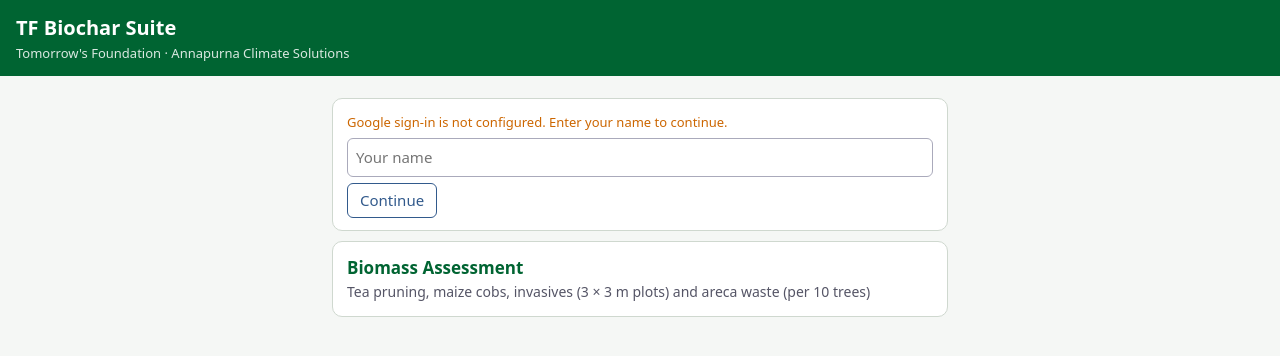
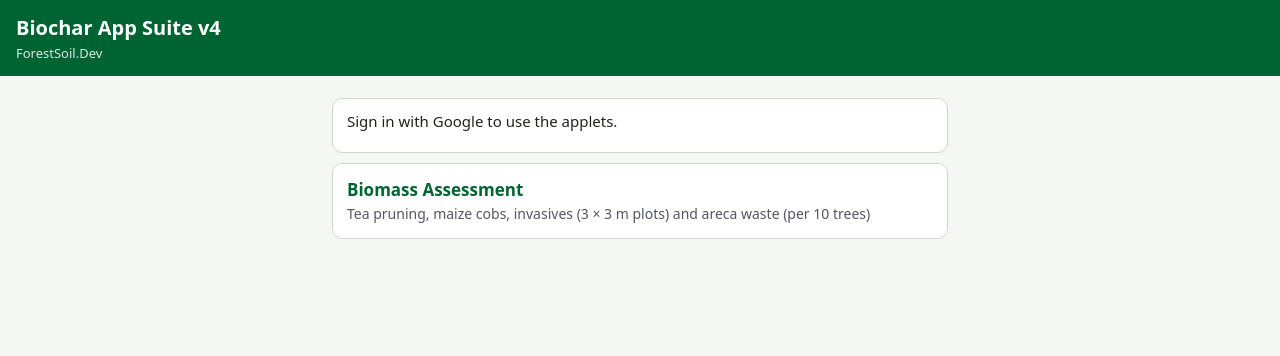
Before and after one commit to forestsoil/biocharSuite, a plain HTML site: page index.html in a window 1280 px wide. Drawn offline with Linux system fonts and the light colour scheme.

Commit message:
index v2 OAuth client update

```diff
--- a/index.html
+++ b/index.html
@@ -25,8 +25,8 @@ a.app span{font-size:14px;color:#556}
 </head>
 <body>
 <header>
-  <h1>TF Biochar Suite</h1>
-  <p>Tomorrow's Foundation · Annapurna Climate Solutions</p>
+  <h1>Biochar App Suite v4</h1>
+  <p>ForestSoil.Dev</p>
 </header>
 <main>
   <div class="card" id="auth"></div>
@@ -39,7 +39,7 @@ a.app span{font-size:14px;color:#556}
 (function () {
 'use strict';
 /* Single sign-in point for all suite applets. Applets read localStorage 'bs_user' and send users here if it is missing. */
-const GOOGLE_CLIENT_ID = '';   // OAuth Web client ID; authorized JS origin https://forestsoil.github.io. Blank = name-only fallback.
+const GOOGLE_CLIENT_ID = '712889656596-385d3fgsju3dfi5mdvub6ieqajuebi1g.apps.googleusercontent.com';   // OAuth Web client ID; authorized JS origin https://forestsoil.github.io. Blank = name-only fallback.
 const KEY = 'bs_user';
 const $ = s => document.querySelector(s);
 const esc = s => String(s == null ? '' : s).replace(/[&<>"]/g, c => ({ '&': '&amp;', '<': '&lt;', '>': '&gt;', '"': '&quot;' }[c]));
```
